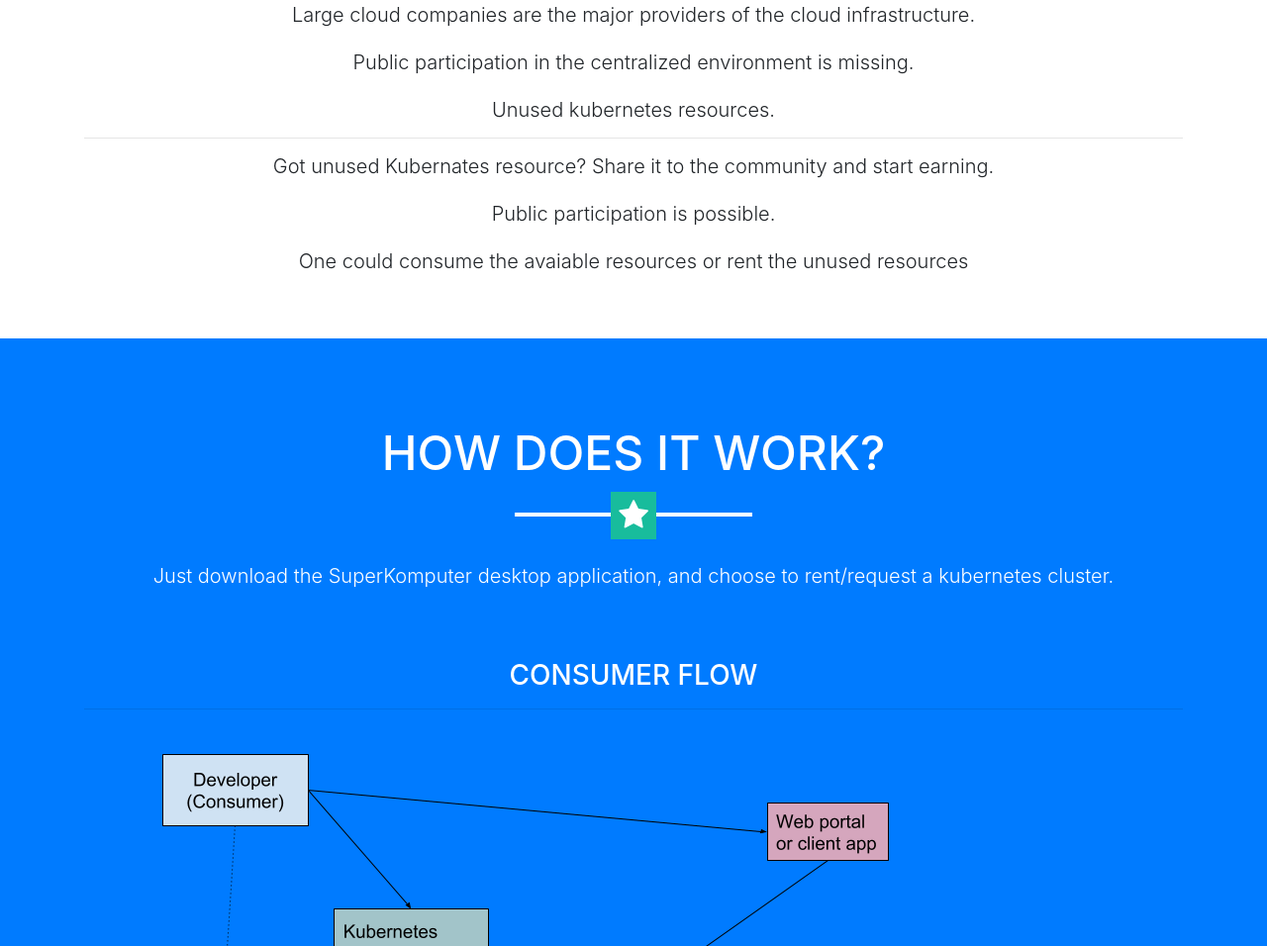
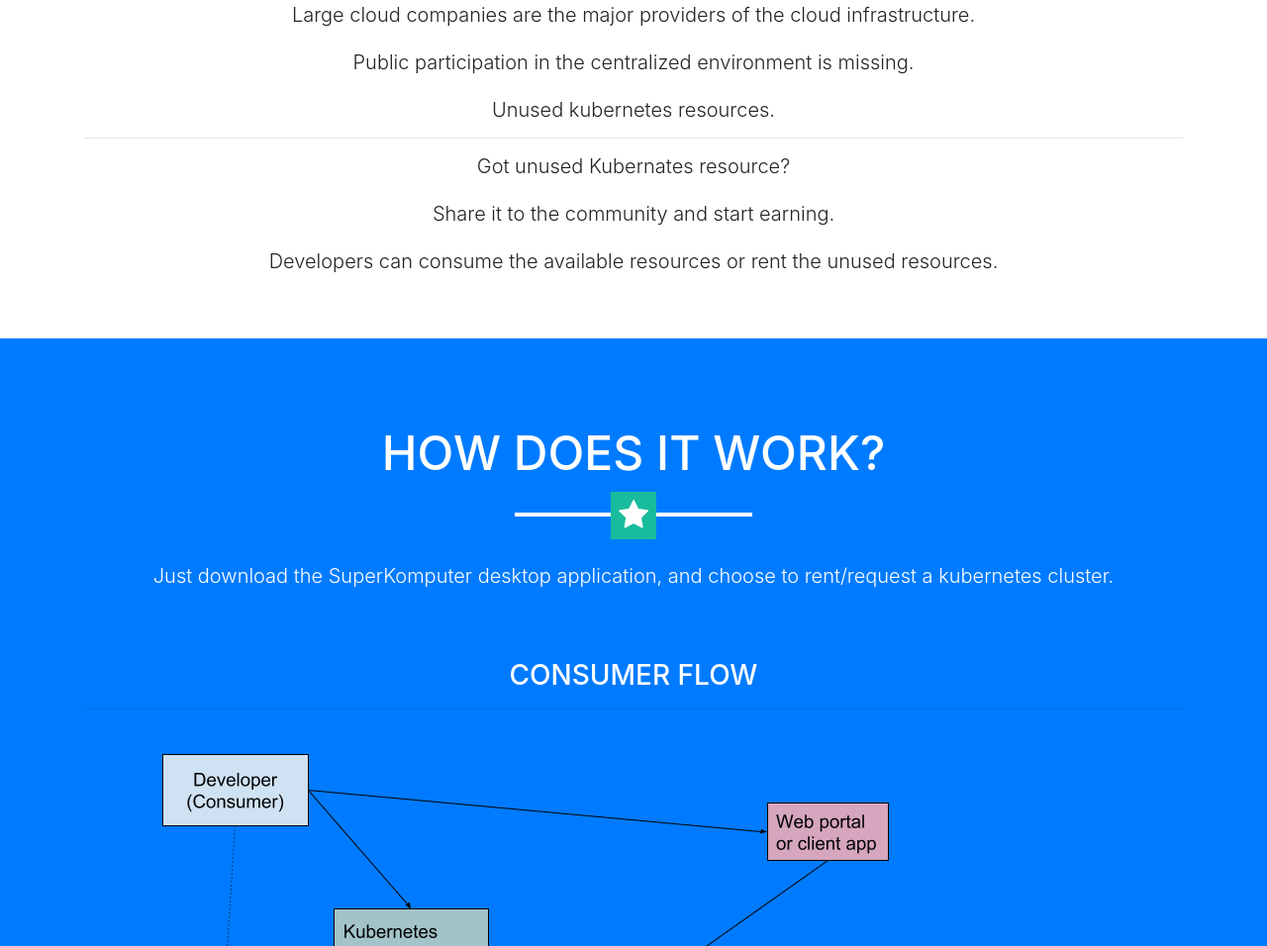
Before and after one commit to SuperKomputer/superkomputer.io, a website with bundled scripts: page index.html in a window 1280 px wide. Shown: the part 1041-1997 px from the top of the page at 99% size. Built offline with nearby package versions, Linux system fonts and the light colour scheme.

Commit message:
Updated the why section

```diff
--- a/index.html
+++ b/index.html
@@ -75,11 +75,11 @@
           </h5>
           <hr>
           <h5 class="text-center font-weight-light mb-0">
-              Got unused Kubernates resource? Share it to the community and start earning.
+              Got unused Kubernates resource?
+            </br></br>
+              Share it to the community and start earning.
           </br></br>
-              Public participation is possible.
-          </br></br>
-              One could consume the avaiable resources or rent the unused resources
+              Developers can consume the available resources or rent the unused resources.
           </h5>
 
     </div>
```
